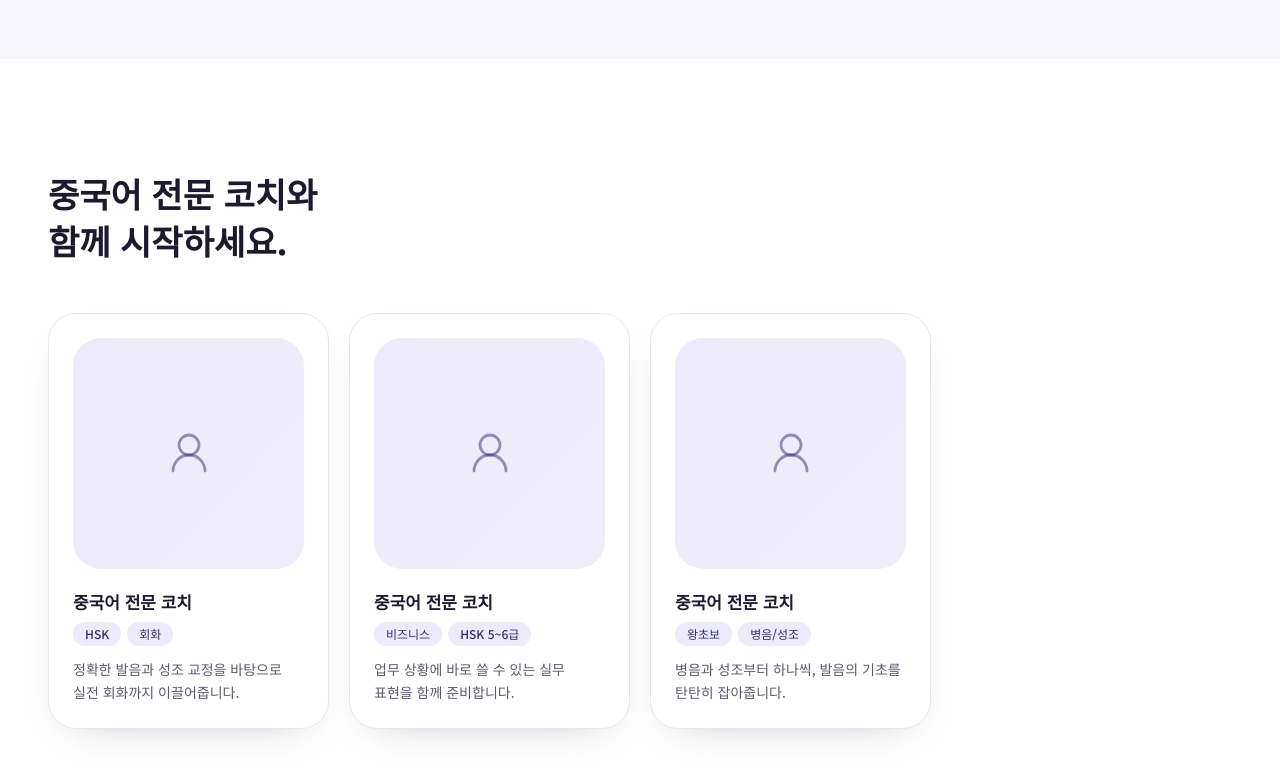
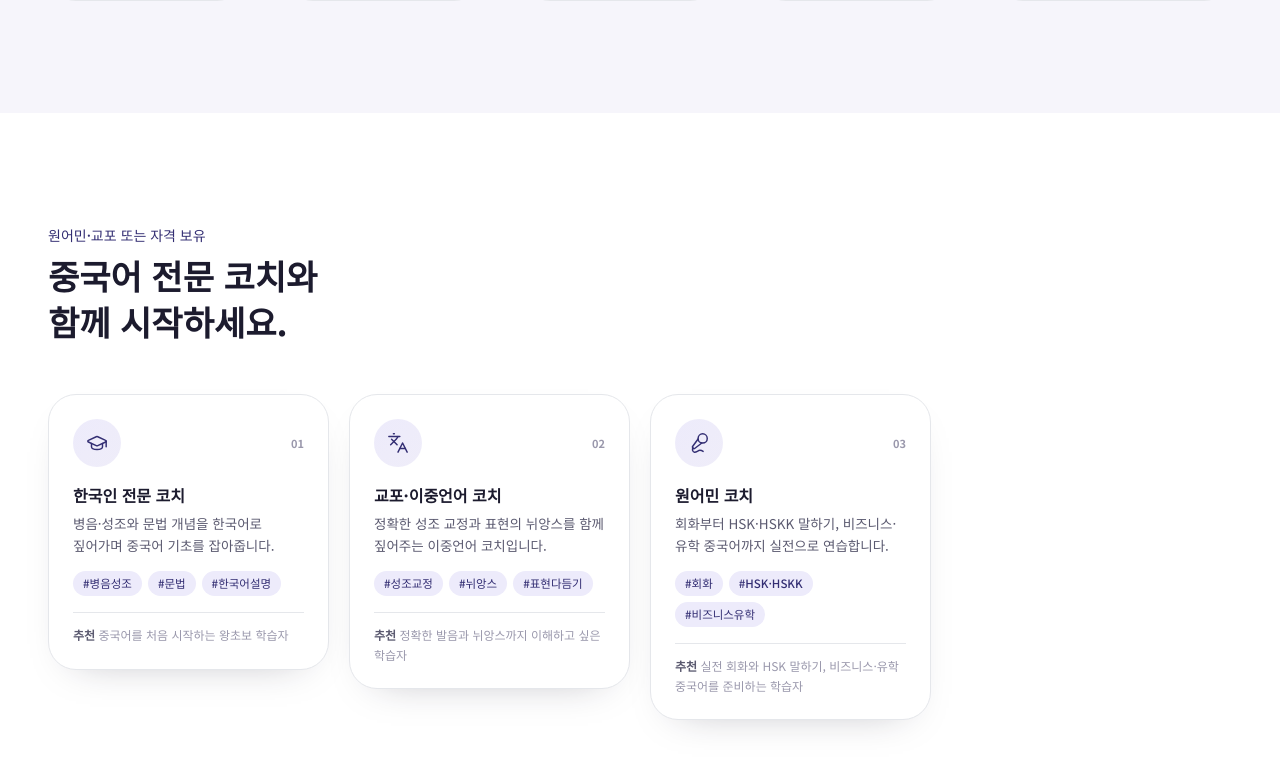
Before and after one commit to qqqqqq12345044-code/doran-coaching, a Next.js app: page /chinese in a window 1280 px wide. Shown: the part 10584-11356 px from the top of the page. Built offline with nearby package versions, Linux system fonts and the light colour scheme.

Commit message:
Update DORAN site

```diff
--- a/app/chinese/page.tsx
+++ b/app/chinese/page.tsx
@@ -85,7 +85,7 @@ const LEARNING_STEPS = [
   { title: "학습 목표 설정" },
   { title: "중국어 코치 매칭" },
   { title: "1:1 수업" },
-  { title: "발음 / 회화 / 시험 피드백" },
+  { title: "발음 / 회화 / 시험 피드백", description: "정기 상담으로 학습 상황을 점검합니다." },
 ];
 
 export default function ChinesePage() {
--- a/app/english/page.tsx
+++ b/app/english/page.tsx
@@ -85,7 +85,7 @@ const LEARNING_STEPS = [
   { title: "학습 목표 설정" },
   { title: "전문 코치 매칭" },
   { title: "1:1 영어 수업" },
-  { title: "학습 피드백" },
+  { title: "학습 피드백", description: "정기 상담으로 학습 상황을 점검합니다." },
 ];
 
 export default function EnglishPage() {
--- a/app/japanese/page.tsx
+++ b/app/japanese/page.tsx
@@ -85,7 +85,7 @@ const LEARNING_STEPS = [
   { title: "학습 목적 설정" },
   { title: "일본어 코치 매칭" },
   { title: "1:1 수업" },
-  { title: "회화 / 시험 피드백" },
+  { title: "회화 / 시험 피드백", description: "정기 상담으로 학습 상황을 점검합니다." },
 ];
 
 export default function JapanesePage() {
--- a/app/page.tsx
+++ b/app/page.tsx
@@ -30,7 +30,7 @@ const SOLUTION_STEPS = [
   { title: "전문 코치 매칭" },
   { title: "맞춤 학습 계획" },
   { title: "1:1 수업 진행" },
-  { title: "학습 관리" },
+  { title: "학습 관리", description: "정기 상담으로 학습 상황을 점검합니다." },
 ];
 
 const FEATURES = [
--- a/components/CoachCard.tsx
+++ b/components/CoachCard.tsx
@@ -1,31 +1,54 @@
-import { UserRound } from "lucide-react";
-import type { Coach } from "@/data/coaches";
+import { GraduationCap, Languages, Mic2, type LucideIcon } from "lucide-react";
+import type { Coach, CoachTypeId } from "@/data/coaches";
 
+// 실제 코치 사진이 없으므로 얼굴 사진 대신 유형별 abstract icon으로 구분한다.
+// 색은 새로 만들지 않고 기존 brand tint를 그대로 사용한다.
+const TYPE_ICON: Record<CoachTypeId, LucideIcon> = {
+  korean: GraduationCap,
+  bilingual: Languages,
+  native: Mic2,
+};
+
+const TYPE_NUMBER: Record<CoachTypeId, string> = {
+  korean: "01",
+  bilingual: "02",
+  native: "03",
+};
+
+// todaktalk.com의 "간결한 코치 카드"를 UX 참고만 해서, 한 카드 안에서
+// 유형 → 2줄 설명 → 태그 → 추천 대상까지 5초 안에 훑을 수 있도록 구성한다.
+// 실명/실사진이 없는 "코치 유형" 카드이므로 얼굴 사진 자리에 abstract icon을 쓴다.
 export default function CoachCard({ coach }: { coach: Coach }) {
+  const Icon = TYPE_ICON[coach.type];
+
   return (
-    <div className="group flex w-64 shrink-0 flex-col rounded-xl2 border border-ink/8 bg-white p-6 shadow-card transition-all duration-300 hover:-translate-y-1 hover:shadow-soft sm:w-auto">
-      <div
-        className="flex aspect-square w-full items-center justify-center overflow-hidden rounded-xl2 bg-gradient-to-br from-brand-tint to-surface-softer text-brand/50"
-        aria-hidden
-      >
-        <UserRound
-          size={48}
-          strokeWidth={1.4}
-          className="transition-transform duration-300 group-hover:scale-110"
-        />
+    <div className="group flex w-64 shrink-0 flex-col rounded-xl2 border border-ink/8 bg-white p-6 shadow-card transition-all duration-200 hover:-translate-y-0.5 hover:shadow-soft sm:w-auto">
+      <div className="flex items-center justify-between">
+        <span
+          className="flex h-12 w-12 items-center justify-center rounded-full bg-gradient-to-br from-brand-tint to-surface-softer text-brand"
+          aria-hidden
+        >
+          <Icon size={22} strokeWidth={1.6} className="transition-transform duration-200 group-hover:scale-110" />
+        </span>
+        <span className="text-[11px] font-bold text-ink-faint">{TYPE_NUMBER[coach.type]}</span>
       </div>
-      <p className="mt-5 text-[17px] font-bold text-ink">{coach.role}</p>
-      <ul className="mt-2 flex flex-wrap gap-1.5">
-        {coach.specialties.map((item) => (
-          <li
-            key={item}
-            className="rounded-full bg-brand-tint px-3 py-1 text-xs font-medium text-brand"
-          >
-            {item}
+
+      <p className="mt-4 text-[16px] font-bold text-ink">{coach.typeLabel}</p>
+      <p className="mt-1.5 text-[13.5px] leading-relaxed text-ink-soft">{coach.headline}</p>
+
+      <ul className="mt-3.5 flex flex-wrap gap-1.5">
+        {coach.tags.map((tag) => (
+          <li key={tag} className="rounded-full bg-brand-tint px-2.5 py-1 text-[11.5px] font-medium text-brand">
+            {tag}
           </li>
         ))}
       </ul>
-      <p className="mt-3 text-[14px] leading-relaxed text-ink-soft">{coach.bio}</p>
+
+      <div className="mt-4 border-t border-ink/8 pt-3">
+        <p className="text-[12px] leading-relaxed text-ink-faint">
+          <span className="font-semibold text-ink-soft">추천</span> {coach.recommendedFor}
+        </p>
+      </div>
     </div>
   );
 }
--- a/components/CoachSection.tsx
+++ b/components/CoachSection.tsx
@@ -1,6 +1,7 @@
 import type { Coach } from "@/data/coaches";
 import Reveal from "@/components/Reveal";
 import CoachCard from "./CoachCard";
+import { trustStats } from "@/data/trustStats";
 
 interface CoachSectionProps {
   id?: string;
@@ -8,12 +9,17 @@ interface CoachSectionProps {
   coaches: Coach[];
 }
 
+// 코치 소개는 개별 실명 프로필이 아니라 "코치 유형" 카드이므로, 섹션
+// 상단에 실제 검증된 강사진 조건(data/trustStats.ts, 안내받은 문구 그대로)을
+// 작게 재사용해 근거를 밝힌다. "검증된 강사진"처럼 근거 불명확한 표현은
+// 쓰지 않는다.
 export default function CoachSection({ id, title, coaches }: CoachSectionProps) {
   return (
     <section id={id} className="section-pad scroll-mt-20 bg-surface">
       <div className="section-shell">
         <Reveal className="max-w-lg">
-          <h2 className="text-[28px] font-bold leading-snug text-ink md:text-[34px]">
+          <p className="eyebrow">{trustStats.instructorCondition.label}</p>
+          <h2 className="mt-2 text-[28px] font-bold leading-snug text-ink md:text-[34px]">
             {title.map((line) => (
               <span key={line} className="block">
                 {line}
--- a/data/coaches.ts
+++ b/data/coaches.ts
@@ -1,78 +1,132 @@
 import type { LanguageSlug } from "./languages";
 
-// NOTE: 아래 코치 정보는 실제 인물 데이터가 아닌 더미(Dummy) 데이터입니다.
-// 추후 실제 코치 프로필 API 또는 CMS 데이터로 교체될 예정입니다.
+// 코치진 소개 Source of Truth.
+//
+// 현재 프로젝트에는 출처가 확인된 "개별 실명 코치" 데이터(이름/얼굴 사진/대학/
+// 자격증/경력 연차/기업 출강 등)가 없다. 따라서 실명 프로필을 만드는 대신,
+// data/trustStats.ts의 공식 강사진 Fact(instructorCondition: "원어민·교포
+// 또는 자격 보유")를 근거로 한 "코치 유형" 3종으로 구성한다.
+//
+// - 한국인 전문 코치 → "자격 보유" 조건에 대응
+// - 교포·이중언어 코치 / 원어민 코치 → "원어민·교포" 조건에 대응
+//
+// 각 유형의 tags/recommendedFor는 실제 Power Curriculum 범위
+// (data/curriculum/courseDetails.ts, examFacts.ts) 안에서만 작성했으며,
+// 이름/사진/경력 등 확인되지 않은 개별 사실은 추가하지 않는다. 실제 개별
+// 코치 데이터(이름·사진·자격 등)가 공식적으로 확보되면 해당 언어의 해당
+// 유형 항목을 실명 프로필로 교체한다.
+//
+// 2026-09-04 https://www.plcenter.co.kr/ 재확인: "Bilingual 강사진" 문구는
+// 원문에서 확인되어 coach-en-bilingual에 그대로 반영했다. china.asp/japan.asp
+// 에서 언급되는 "북경 현지 강사진", "일본인/교포/한국인 선택 가능"은 반복
+// 조회에도 원문에서 확인되지 않아(인코딩 문제로 재확인 자체가 불안정했음)
+// 반영하지 않았다 — 확인되지 않은 사실은 추가하지 않는다는 원칙에 따름.
+// premium.asp에 실명 강사(Annie, Chris Park 등 14명) 프로필이 있으나 이는
+// Power Center 자체 프리미엄 강사 소개이며 DORAN 소속 강사임이 확인되지
+// 않아 실명/사진으로 가져오지 않는다.
+export type CoachTypeId = "korean" | "bilingual" | "native";
+
 export interface Coach {
   id: string;
   language: LanguageSlug;
-  role: string;
-  specialties: string[];
-  bio: string;
+  type: CoachTypeId;
+  typeLabel: string;
+  /** 2줄 내외의 짧은 소개. */
+  headline: string;
+  /** 짧은 해시태그 3개 내외. */
+  tags: string[];
+  /** "추천:" 뒤에 붙는 대상 설명. */
+  recommendedFor: string;
 }
 
 export const coaches: Coach[] = [
+  // 영어 --------------------------------------------------------------
   {
-    id: "coach-en-01",
+    id: "coach-en-korean",
     language: "english",
-    role: "영어 전문 코치",
-    specialties: ["내신", "회화"],
-    bio: "학생의 눈높이에서 문법과 회화를 함께 잡아주는 코칭을 진행합니다.",
+    type: "korean",
+    typeLabel: "한국인 전문 코치",
+    headline: "문법 개념을 한국어로 짚어가며 영어 기초를 차근차근 잡아줍니다.",
+    tags: ["#기초", "#문법", "#한국어설명"],
+    recommendedFor: "영어를 처음 시작하거나 문법부터 정리하고 싶은 학습자",
   },
   {
-    id: "coach-en-02",
+    id: "coach-en-bilingual",
     language: "english",
-    role: "영어 전문 코치",
-    specialties: ["비즈니스", "OPIc"],
-    bio: "실무와 시험, 두 마리 토끼를 함께 준비할 수 있도록 돕습니다.",
+    type: "bilingual",
+    // "Bilingual" 표기는 임의 번역이 아니라 plcenter.co.kr 원문에 그대로
+    // 쓰인 공식 용어("Bilingual 강사진")를 그대로 가져온 것이다.
+    typeLabel: "Bilingual 코치",
+    headline: "자연스러운 발음과 한국어 설명을 함께 짚어주는 이중언어 코치입니다.",
+    tags: ["#Bilingual", "#발음교정", "#뉘앙스"],
+    recommendedFor: "자연스러운 발음과 한국어 설명을 함께 원하는 학습자",
   },
   {
-    id: "coach-en-03",
+    id: "coach-en-native",
     language: "english",
-    role: "영어 전문 코치",
-    specialties: ["왕초보", "TOEIC"],
-    bio: "기초부터 차근차근, 부담 없이 시작할 수 있도록 안내합니다.",
+    type: "native",
+    typeLabel: "원어민 코치",
+    headline: "실제 대화와 비슷한 환경에서 회화와 실전 표현을 연습합니다.",
+    tags: ["#회화", "#비즈니스", "#시험말하기"],
+    recommendedFor: "실전 대화 환경에서 자연스러운 표현과 발음을 익히고 싶은 학습자",
+  },
+
+  // 일본어 ------------------------------------------------------------
+  {
+    id: "coach-jp-korean",
+    language: "japanese",
+    type: "korean",
+    typeLabel: "한국인 전문 코치",
+    headline: "히라가나·문법 개념을 한국어로 짚어가며 왕초보도 부담 없이 시작합니다.",
+    tags: ["#히라가나", "#문법", "#한국어설명"],
+    recommendedFor: "일본어를 처음 시작하는 왕초보 학습자",
   },
   {
-    id: "coach-jp-01",
+    id: "coach-jp-bilingual",
     language: "japanese",
-    role: "일본어 전문 코치",
-    specialties: ["JLPT", "회화"],
-    bio: "왕초보도 부담 없이 시작할 수 있는 단계별 커리큘럼을 설계합니다.",
+    type: "bilingual",
+    typeLabel: "교포·이중언어 코치",
+    headline: "발음 교정과 존댓말·상황별 표현의 뉘앙스를 함께 짚어주는 이중언어 코치입니다.",
+    tags: ["#발음교정", "#존댓말표현", "#뉘앙스"],
+    recommendedFor: "존댓말과 상황별 표현의 뉘앙스까지 이해하고 싶은 학습자",
   },
   {
-    id: "coach-jp-02",
+    id: "coach-jp-native",
     language: "japanese",
-    role: "일본어 전문 코치",
-    specialties: ["유학", "워킹홀리데이"],
-    bio: "현지 생활에 필요한 실용 회화 위주로 수업을 이끌어갑니다.",
+    type: "native",
+    typeLabel: "원어민 코치",
+    headline: "일상 회화부터 JLPT·JPT, 유학·생활 일본어까지 실전 감각을 키웁니다.",
+    tags: ["#일상회화", "#JLPT·JPT", "#유학생활"],
+    recommendedFor: "실전 회화와 유학·생활 일본어를 준비하는 학습자",
+  },
+
+  // 중국어 ------------------------------------------------------------
+  {
+    id: "coach-cn-korean",
+    language: "chinese",
+    type: "korean",
+    typeLabel: "한국인 전문 코치",
+    headline: "병음·성조와 문법 개념을 한국어로 짚어가며 중국어 기초를 잡아줍니다.",
+    tags: ["#병음성조", "#문법", "#한국어설명"],
+    recommendedFor: "중국어를 처음 시작하는 왕초보 학습자",
   },
   {
-    id: "coach-jp-03",
-    language: "japanese",
-    role: "일본어 전문 코치",
-    specialties: ["JLPT N1", "비즈니스"],
-    bio: "고급 표현과 비즈니스 회화까지 세심하게 지도합니다.",
+    id: "coach-cn-bilingual",
+    language: "chinese",
+    type: "bilingual",
+    typeLabel: "교포·이중언어 코치",
+    headline: "정확한 성조 교정과 표현의 뉘앙스를 함께 짚어주는 이중언어 코치입니다.",
+    tags: ["#성조교정", "#뉘앙스", "#표현다듬기"],
+    recommendedFor: "정확한 발음과 뉘앙스까지 이해하고 싶은 학습자",
   },
   {
-    id: "coach-cn-01",
+    id: "coach-cn-native",
     language: "chinese",
-    role: "중국어 전문 코치",
-    specialties: ["HSK", "회화"],
-    bio: "정확한 발음과 성조 교정을 바탕으로 실전 회화까지 이끌어줍니다.",
-  },
-  {
-    id: "coach-cn-02",
-    language: "chinese",
-    role: "중국어 전문 코치",
-    specialties: ["비즈니스", "HSK 5~6급"],
-    bio: "업무 상황에 바로 쓸 수 있는 실무 표현을 함께 준비합니다.",
-  },
-  {
-    id: "coach-cn-03",
-    language: "chinese",
-    role: "중국어 전문 코치",
-    specialties: ["왕초보", "병음/성조"],
-    bio: "병음과 성조부터 하나씩, 발음의 기초를 탄탄히 잡아줍니다.",
+    type: "native",
+    typeLabel: "원어민 코치",
+    headline: "회화부터 HSK·HSKK 말하기, 비즈니스·유학 중국어까지 실전으로 연습합니다.",
+    tags: ["#회화", "#HSK·HSKK", "#비즈니스유학"],
+    recommendedFor: "실전 회화와 HSK 말하기, 비즈니스·유학 중국어를 준비하는 학습자",
   },
 ];
 
--- a/data/trustStats.ts
+++ b/data/trustStats.ts
@@ -2,8 +2,13 @@
 // 하드코딩하지 않고 이 파일 하나에서 관리한다. 값이 바뀌면 여기만 수정한다.
 //
 // cumulativeStudents(1.2K+)와 satisfaction(4.9 / 5)은 공식적으로 사용 가능한
-// 값으로 확정되었다(sourceNoteVerified: true). 나머지 항목(강사진 조건,
-// 언어 커버리지)은 공식 근거 없이 새로운 숫자/성과 수치를 추가하지 않는다.
+// 값으로 확정되었다(sourceNoteVerified: true). instructorScale(200여 명 /
+// 20여 년)은 2026-09-04 https://www.plcenter.co.kr/ 원문 "20년 이상의
+// 노하우를 가진 200명 이상의 우수한 강사진!"을 그대로 근거로 한다(동일
+// 문구가 반복 확인됨). 그 외 항목(강사진 조건, 언어 커버리지)은 공식 근거
+// 없이 새로운 숫자/성과 수치를 추가하지 않는다. china.asp/japan.asp에서
+// 언급된 "북경 현지 강사진", "일본인/교포/한국인 선택 가능" 등은 반복 조회
+// 에도 원문에서 확인되지 않아 반영하지 않았다.
 export const trustStats = {
   cumulativeStudents: {
     value: "1.2K+",
@@ -12,6 +17,10 @@ export const trustStats = {
   satisfaction: {
     value: "4.9 / 5",
     label: "수강생 만족도",
+  },
+  instructorScale: {
+    value: "200여 명",
+    label: "20년 노하우 · 전문 강사진",
   },
   instructorCondition: {
     // 강사진 조건은 임의로 단정하지 않고 안내받은 조건 문구를 그대로 사용한다.
```
Also changed, not shown: components/TrustBar.tsx (+17 -13 lines).
